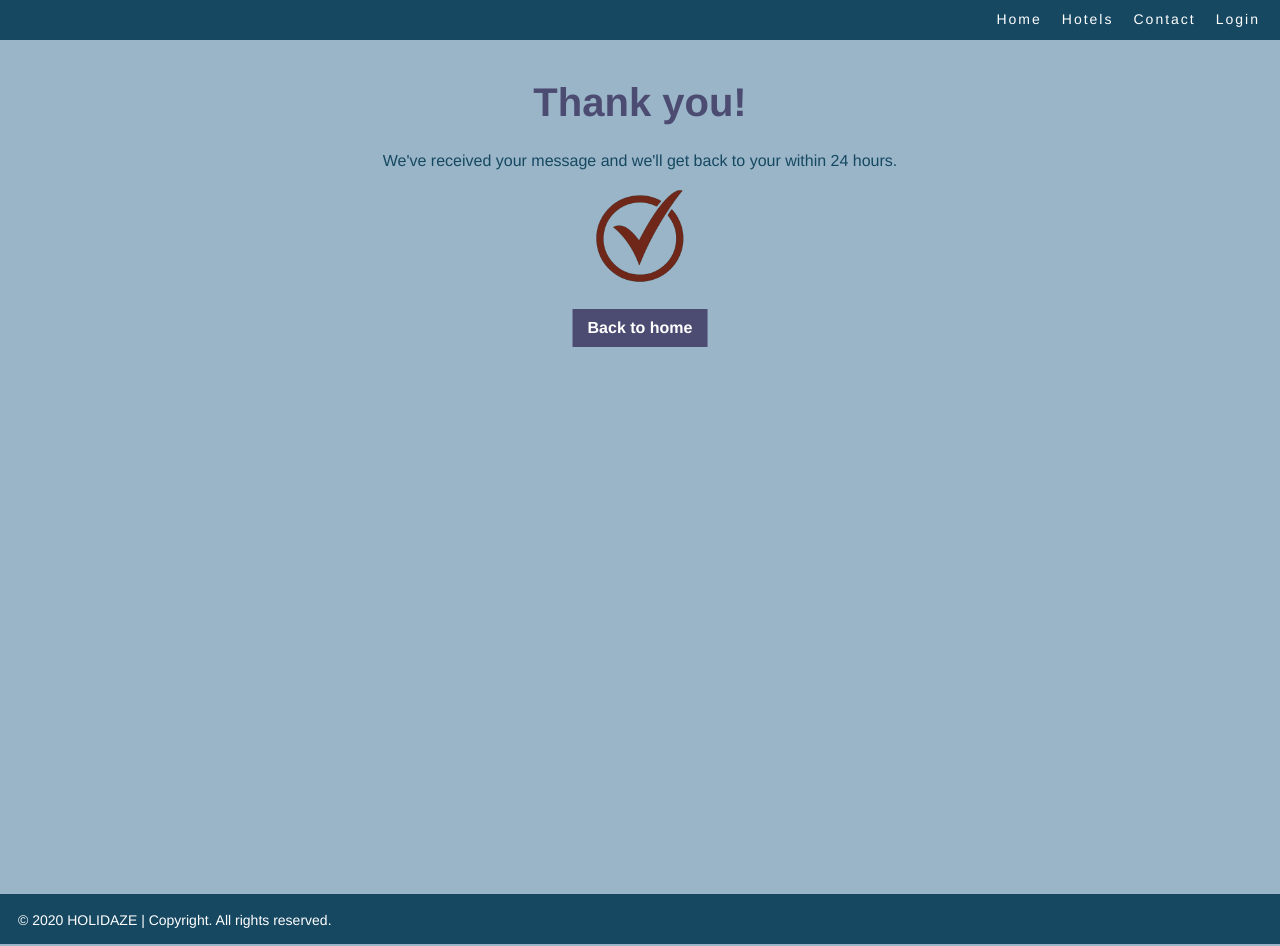
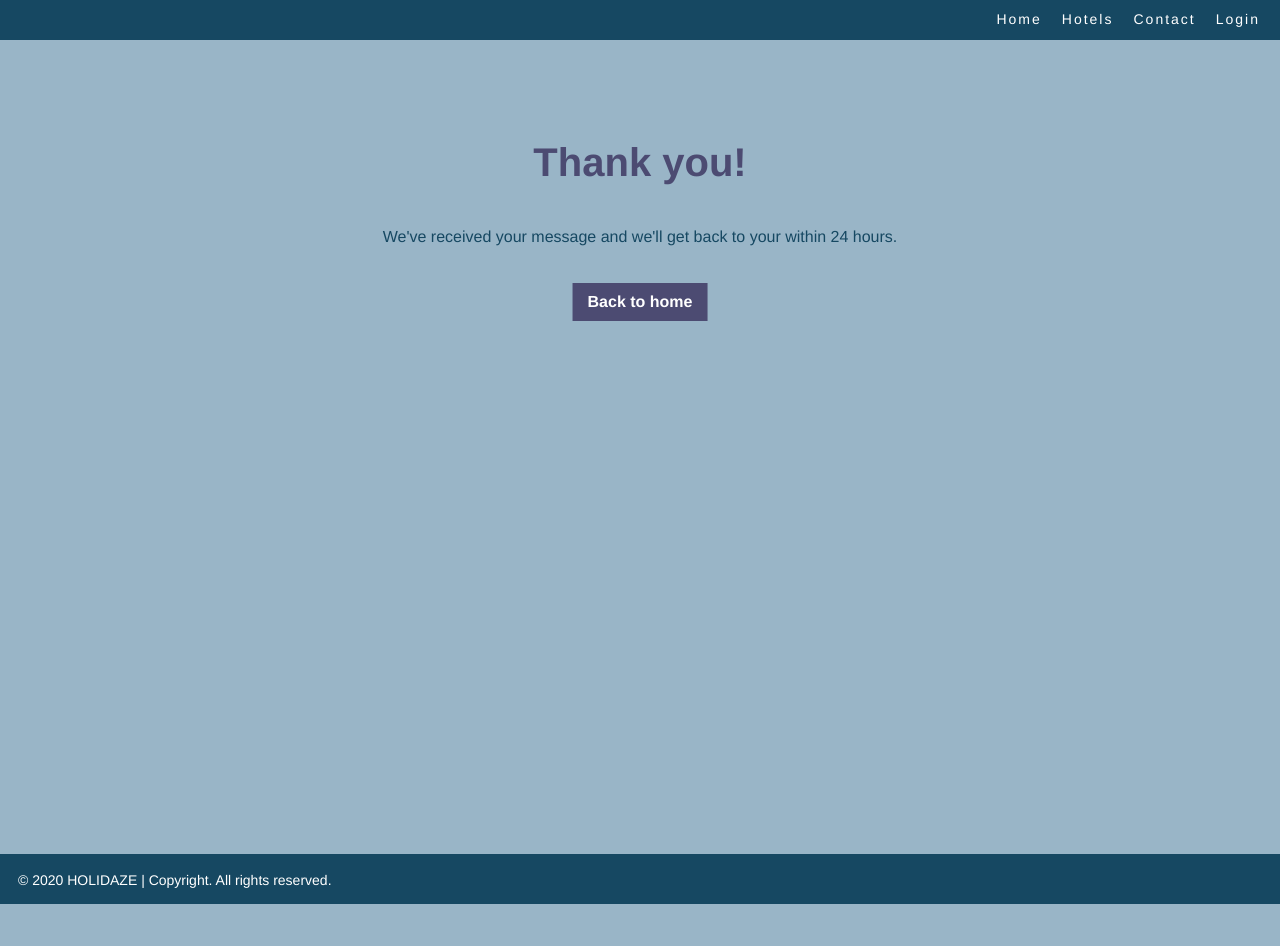
Before and after one commit to elisemykle/elise-myklebust-project-exam-2, a React (Create React App) app: page /Success in a window 1280 px wide. After the commit the page ends 906 px from the top, so only its background shows below. Built offline with nearby package versions, Linux system fonts and the light colour scheme; a web font is replaced by a local one.

Commit message:
Fjernet search knapp

```diff
--- /dev/null
+++ b/button.js
@@ -0,0 +1 @@
+//<button className="search--button" onClick={() => typeAheadSearch()}>Search</button>
--- a/src/components/Success.js
+++ b/src/components/Success.js
@@ -1,19 +1,18 @@
 import React from 'react';
 import { Link } from 'react-router-dom';
-import checked from './../image/checked.png';
-
 
 export default function Success(props) {
     return (
-        <div className="success">
+        <div className="row success">
+            <div className="col-6 col-m-12">
                 <h1 className="success__headline">Thank you!</h1>
                 <p className="success__message">We've received your message and we'll get back to your within 24 hours.</p>
-            <img className="success__image" src={checked} alt="checked.png" />
                 <div className="container">
                     <div className="center">
                         <Link to={"/"} className="success__button">Back to home</Link>
                     </div>
                 </div>
             </div>
+        </div>
     )
 }
--- a/src/components/visitor/home/Home.js
+++ b/src/components/visitor/home/Home.js
@@ -59,7 +59,6 @@ function Home() {
                             </div>
                         </div>
                     )}
-                    <button className="search--button" onClick={() => typeAheadSearch()}>Search</button>
                 </div>
             </Hero>
 
```
Lines whose indentation alone changed are shown as unchanged.
